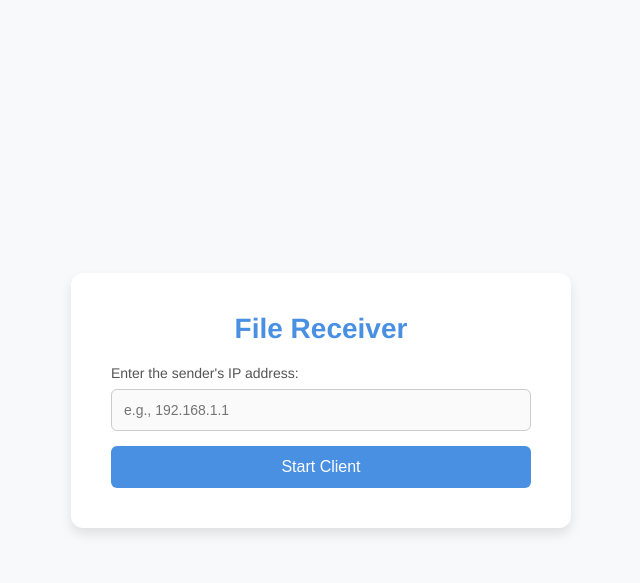
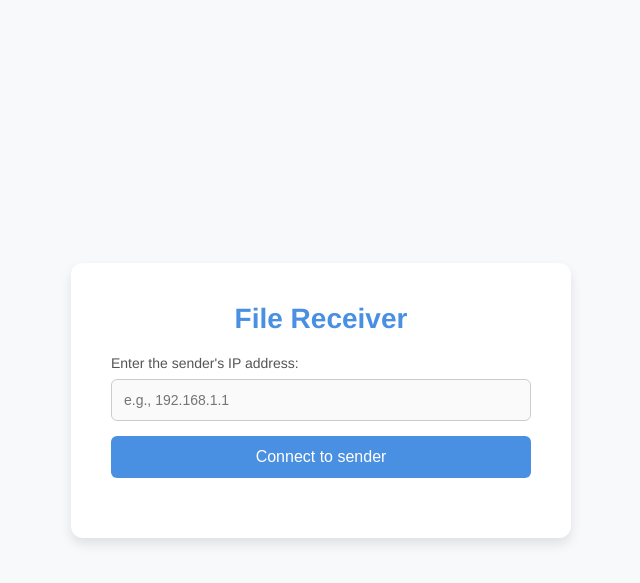
Before and after one commit to khedkarsayali/File-Transfer-CN-Project, a Django app: page /start_client/ in a window 1280 px wide. Shown: the top 583 px of the page, without its empty margins (319-959 px from the left). Run offline with Django 5.2, Linux system fonts and the light colour scheme.

Commit message:
connection and file recieving ui added

```diff
--- a/home/Templates/start_client.html
+++ b/home/Templates/start_client.html
@@ -145,8 +145,11 @@
 
             <div id="ip-error" class="error"></div>
 
-            <button type="submit">Start Client</button>
+            <button type="submit" id="connect-button">Connect to sender</button>
         </form>
+
+        <!-- Dynamic status messages -->
+        <div id="status-message" style="margin-top: 20px; font-size: 16px; color: #4a90e2;"></div>
 
         {% if message %}
             <div class="message">{{ message }}</div>
@@ -156,5 +159,34 @@
             <div class="error show">{{ error }}</div>
         {% endif %}
     </div>
+
+    <script>
+        document.addEventListener("DOMContentLoaded", () => {
+            const form = document.querySelector("form");
+            const statusMessage = document.getElementById("status-message");
+            const connectButton = document.getElementById("connect-button");
+
+            // Function to update status dynamically
+            function updateStatus(message, disableButton = false) {
+                statusMessage.textContent = message;
+                if (disableButton) {
+                    connectButton.disabled = true;
+                    connectButton.style.backgroundColor = "#ccc";
+                    connectButton.style.cursor = "not-allowed";
+                }
+            }
+
+            // Intercept form submission to dynamically update status
+            form.addEventListener("submit", () => {
+                updateStatus("Connecting to sender...", true);
+
+                // Simulate updating status after connection
+                setTimeout(() => {
+                    updateStatus("Connection established, receiving file...", true);
+                }, 2000); // Adjust timing as needed based on server response time
+            });
+        });
+    </script>
+
 </body>
 </html>
```
